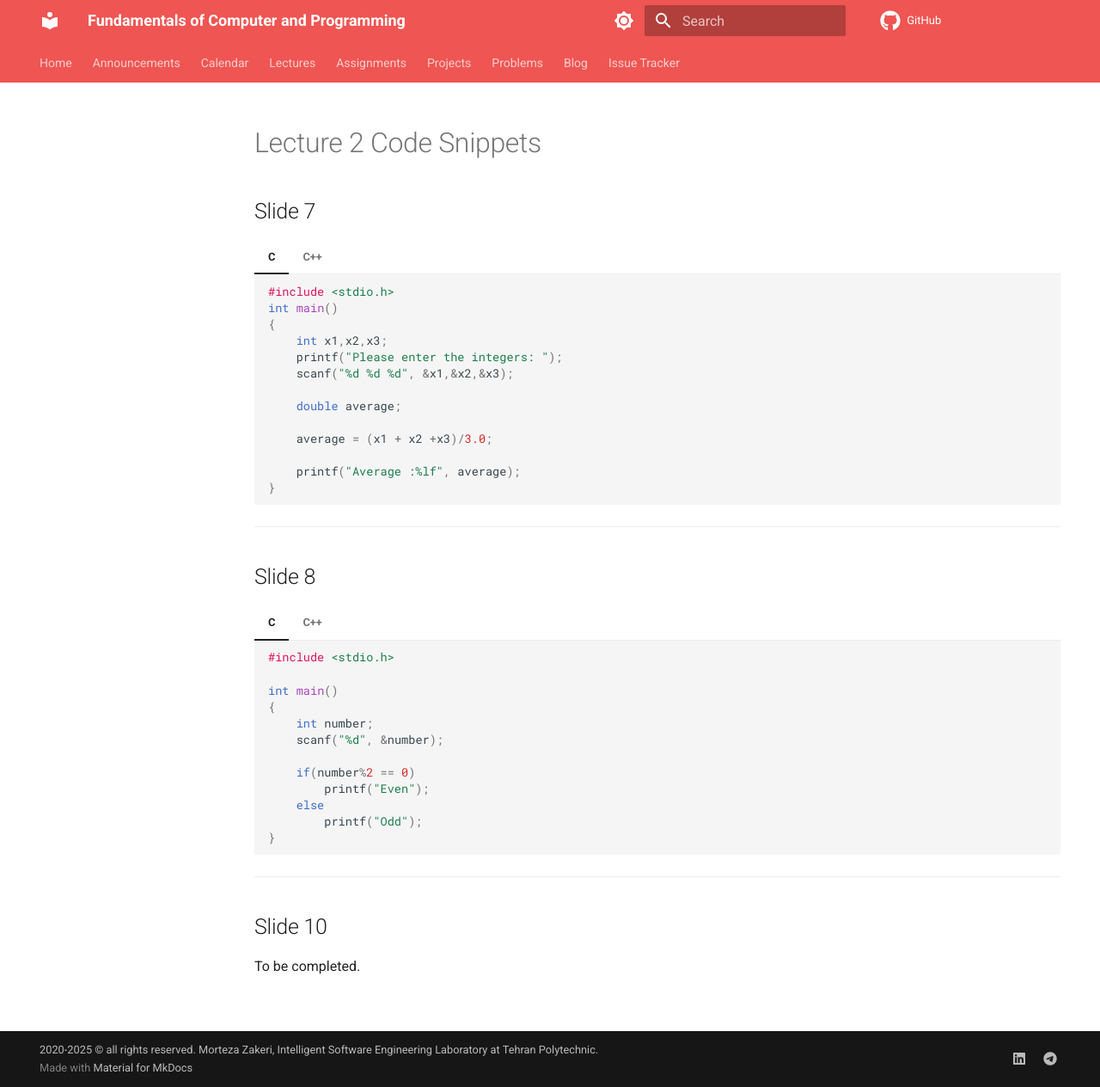
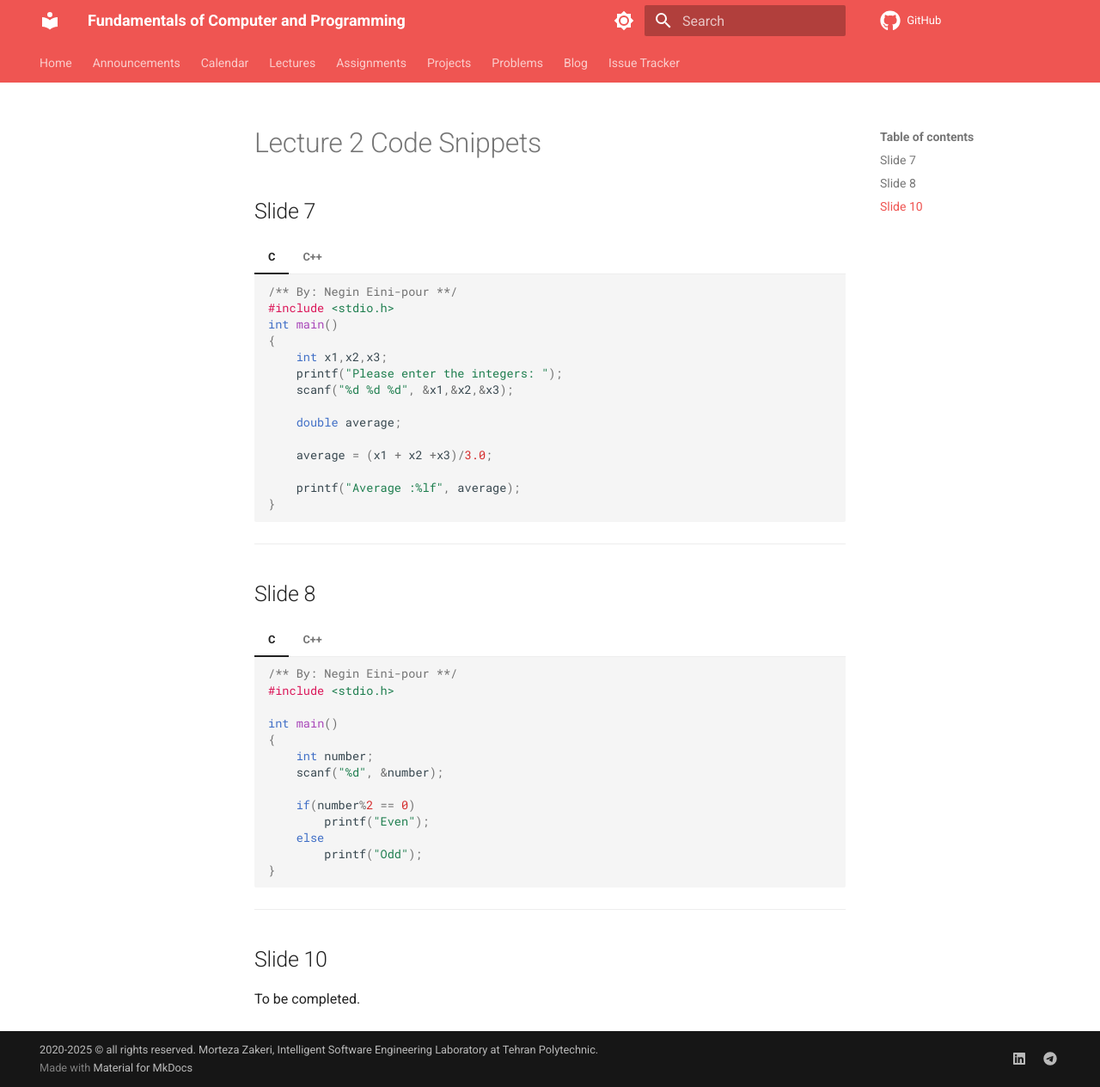
Before and after one commit to m-zakeri/CP, an MkDocs documentation site: the page built from docs/lectures/spring2025/lecture02/code_snippets/index.md, in a window 1280 px wide and 1264 px high. Shown: the whole window at 86% size. Built offline with MkDocs 1.6.1 and Material for MkDocs 9.7.7, drawn with Linux system fonts in a browser that asks for light colours; comment, search, counter and statistics services are not loaded.

Commit message:
Update lectures add code snippets

````diff
--- a/docs/lectures/spring2025/lecture02/code_snippets/index.md
+++ b/docs/lectures/spring2025/lecture02/code_snippets/index.md
@@ -6,6 +6,7 @@
 === "C"
 
     ``` C
+    /** By: Negin Eini-pour **/
     #include <stdio.h>
     int main()
     {
@@ -25,6 +26,7 @@
 === "C++"
 
     ``` c++
+    /** By: Negin Eini-pour **/
     #include <iostream>
 
     int main(void) {
@@ -40,6 +42,7 @@
 === "C"
 
     ``` C
+    /** By: Negin Eini-pour **/
     #include <stdio.h>
 
     int main()
--- a/mkdocs.yml
+++ b/mkdocs.yml
@@ -42,21 +42,15 @@ theme:
     - navigation.instant.progress
     - navigation.instant.preview
     - navigation.tracking
-
     - navigation.tabs
+    - navigation.indexes
     # - navigation.tabs.sticky
-
     # - navigation.sections
     # - navigation.expand
-
     - navigation.path
     # - navigation.prune
-
-    # - navigation.indexes
-
-    # - toc.follow
-    - toc.integrate   # good feature :)
-
+    - toc.follow
+    # - toc.integrate   # good feature :)
     - navigation.top  # Add "back to top" button
 
   # setup the search -----------------------------------------
````
